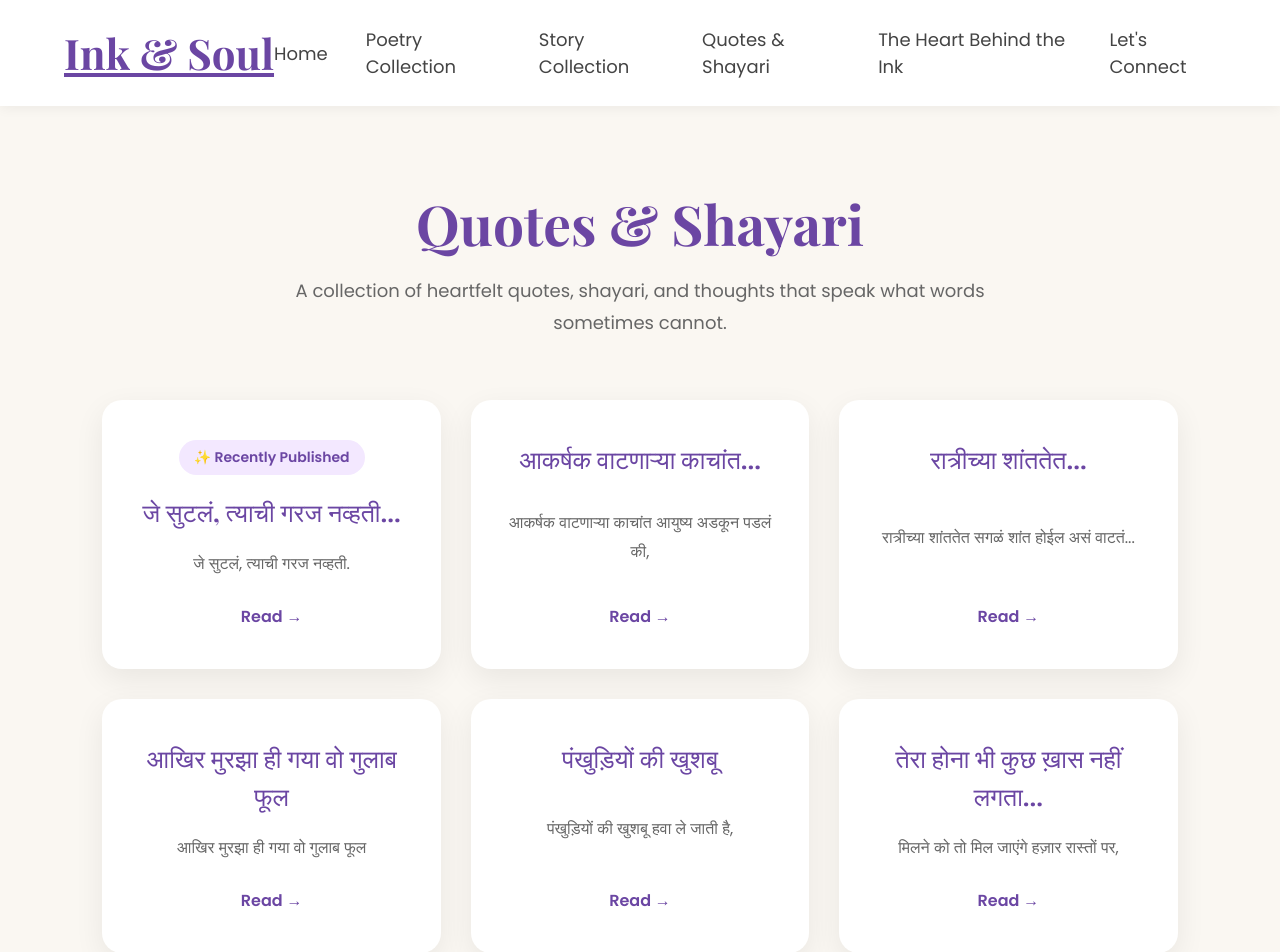
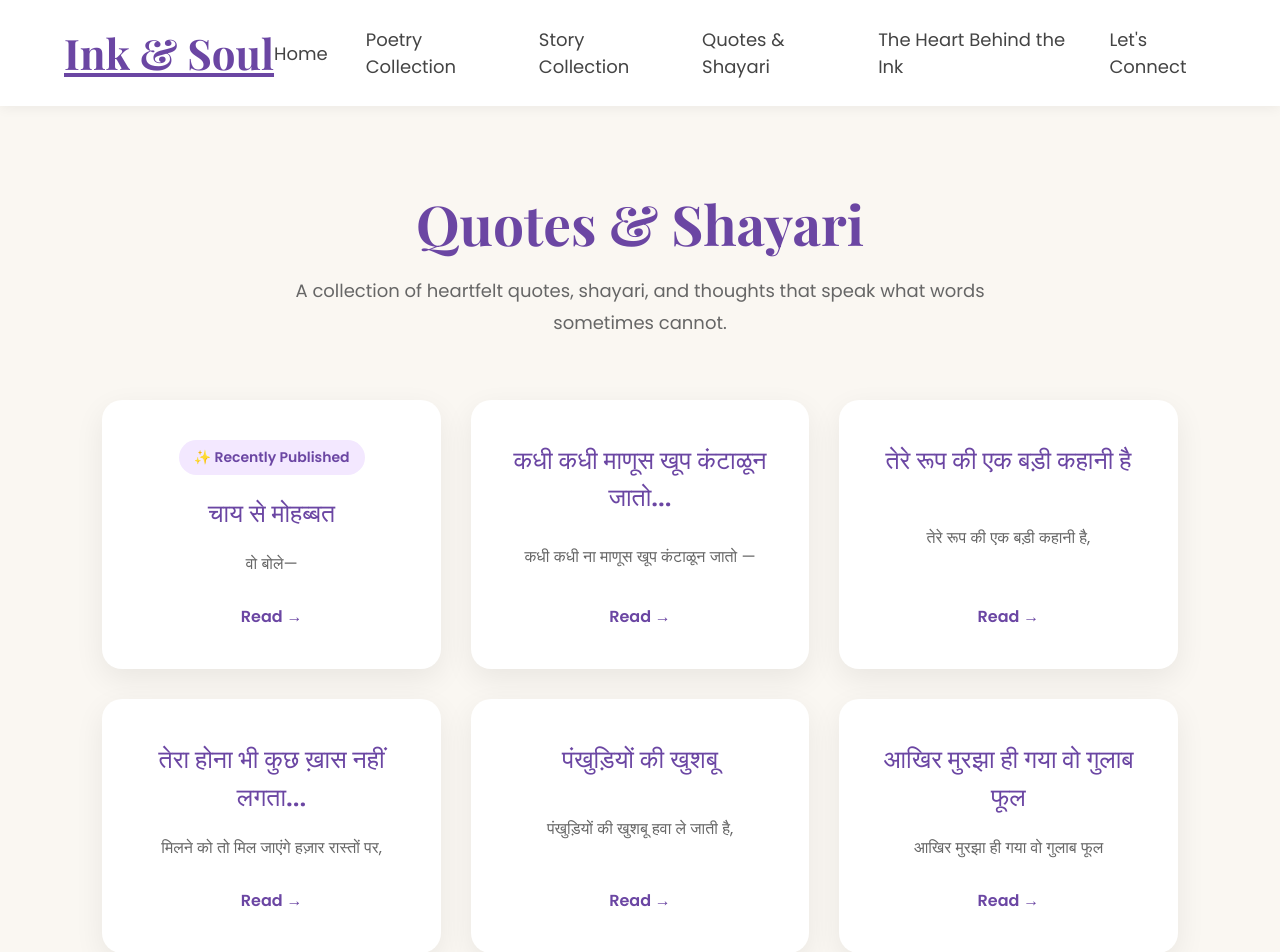
Before and after one commit to shitalsapkal09/ink-and-soul, a React (Vite) app: page /quotes in a window 1280 px wide. Shown: the top 952 px of the page. Built offline with nearby package versions, Linux system fonts and the light colour scheme.

Commit message:
Add quotes and update quote formatting

```diff
--- a/src/pages/Quotes.jsx
+++ b/src/pages/Quotes.jsx
@@ -4,11 +4,8 @@ import { Link } from "react-router-dom";
 import quotesShayari from "../data/quotesShayari";
 
 function Quotes() {
-
-  // Newest quote first
-  const sortedQuotes = [...quotesShayari].sort(
-    (a, b) => new Date(b.date) - new Date(a.date)
-  );
+  // Latest added quote will appear first
+  const latestQuotes = [...quotesShayari].reverse();
 
   return (
     <div className="quotes-page">
@@ -22,13 +19,13 @@ function Quotes() {
 
       <div className="quotes-container">
 
-        {sortedQuotes.map((quote, index) => (
+        {latestQuotes.map((quote, index) => (
           <article
             className="quote-card"
             key={quote.id}
           >
 
-            {/* RECENTLY PUBLISHED */}
+            {/* Recently Published badge */}
             {index === 0 && (
               <div className="recently-published">
                 ✨ Recently Published
```
